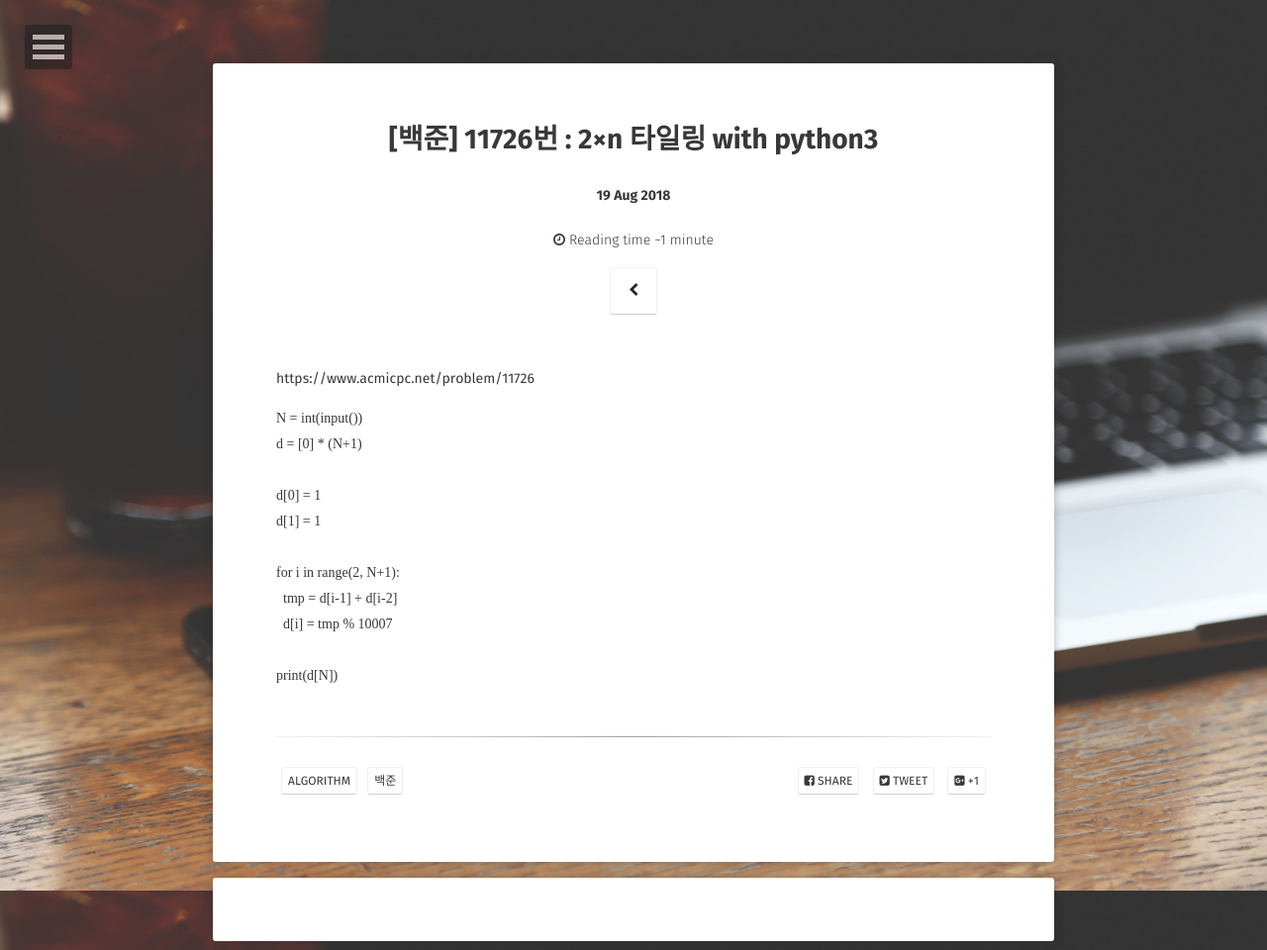
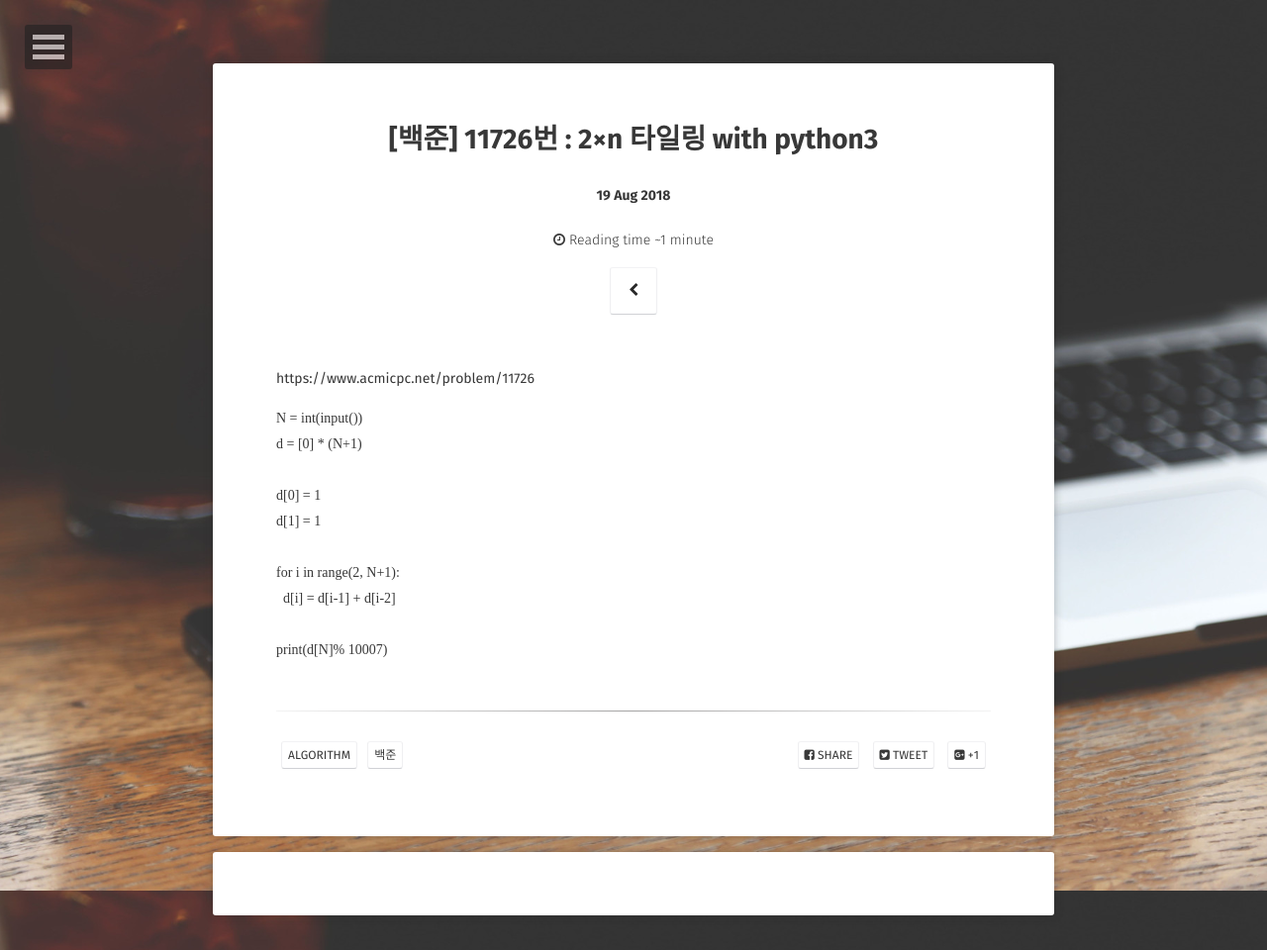
Before and after one commit to JoosJuliet/joosjuliet.github.io, a Jekyll site: the page built from _posts/2018-08-19-11726.md, in a window 1280 px wide, cut to the strip 0-960 px from the top of the page. Shown: the whole strip at 99% size. Built offline with Jekyll 4.4.1, drawn with Linux system fonts in a browser that asks for light colours; some web fonts are replaced.

Commit message:
page build를 위한 나의 노력...

````diff
--- a/_posts/2018-08-19-11726.md
+++ b/_posts/2018-08-19-11726.md
@@ -17,8 +17,7 @@ d[0] = 1
 d[1] = 1
 
 for i in range(2, N+1):
-  tmp = d[i-1] + d[i-2]
-  d[i] = tmp % 10007
+  d[i] = d[i-1] + d[i-2]
 
-print(d[N])
+print(d[N]% 10007)
 ```
````
Also changed, not shown: _posts/2018-08-18-django_study_day4.md (+26 -6 lines).
